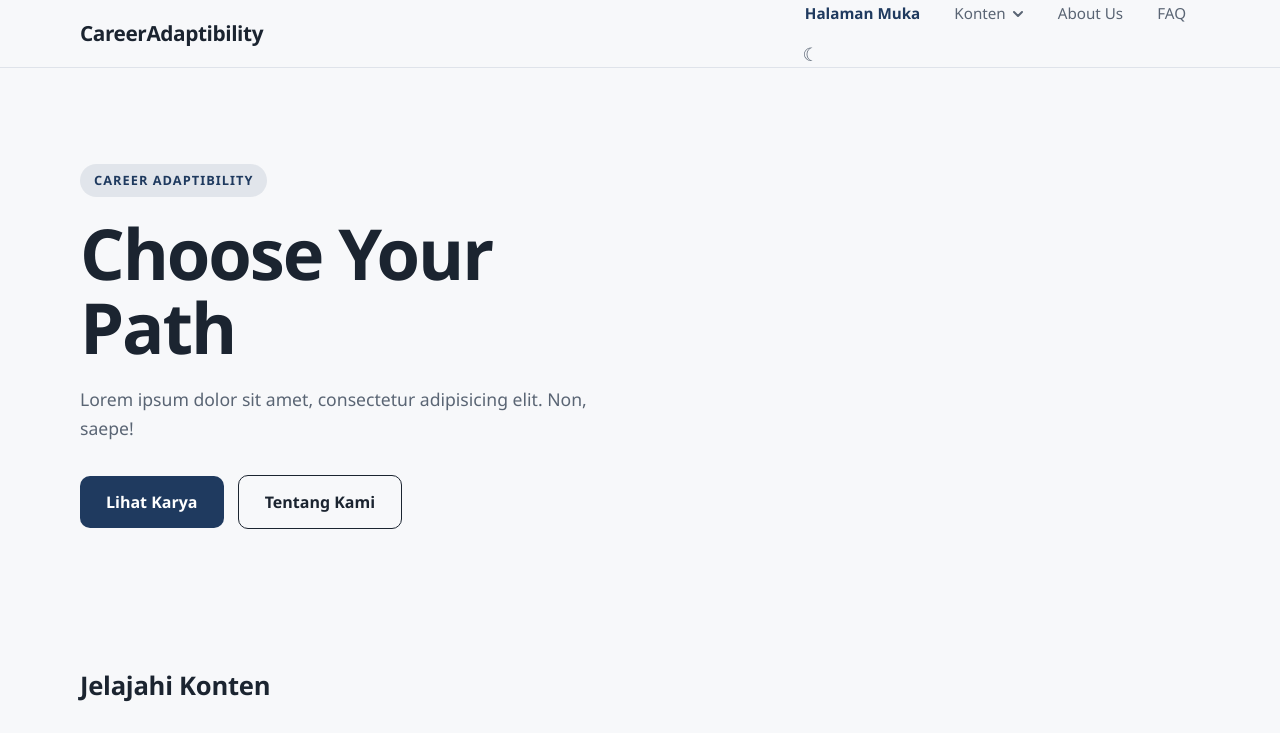
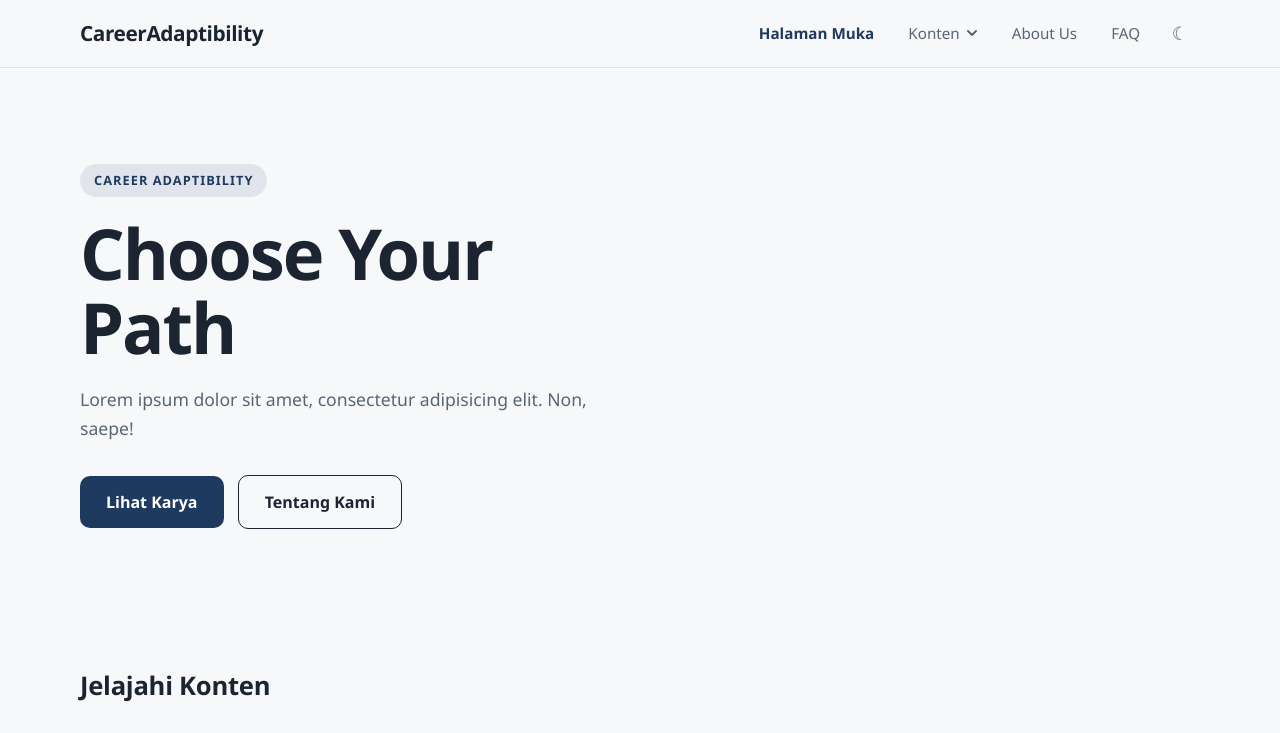
Before and after one commit to minervaciel-ops/careerAdaptibilityweb, a plain HTML site: page index.html in a window 1280 px wide. Shown: the top 733 px of the page. Drawn offline with Linux system fonts and the light colour scheme.

Commit message:
Add files via upload
fix bug pt 2

```diff
--- a/style.css
+++ b/style.css
@@ -776,3 +776,8 @@ button {
   height: 100%;
   object-fit: cover;
 }
+.header-right {
+  display: flex;
+  align-items: center;
+  gap: 6px;
+}
```
